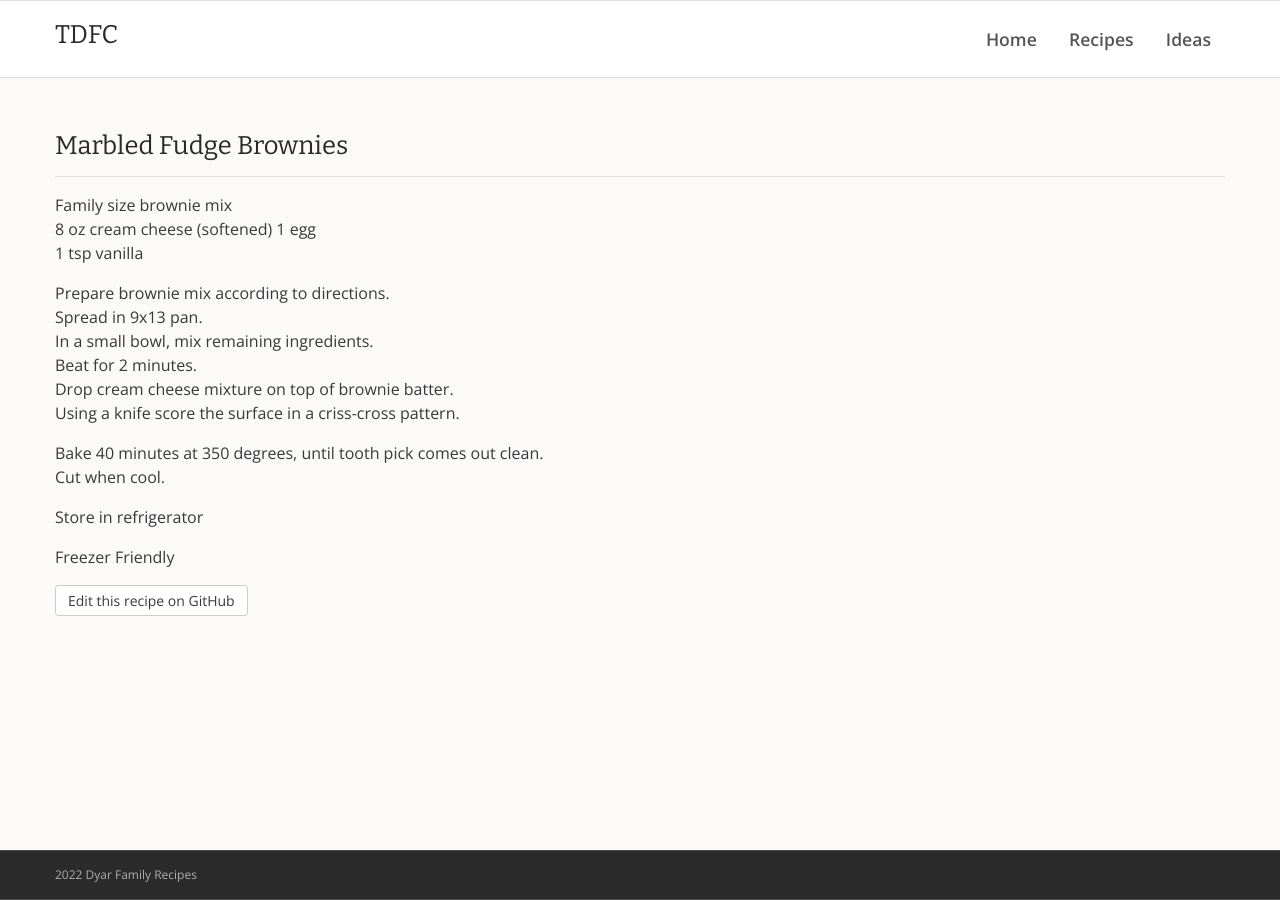
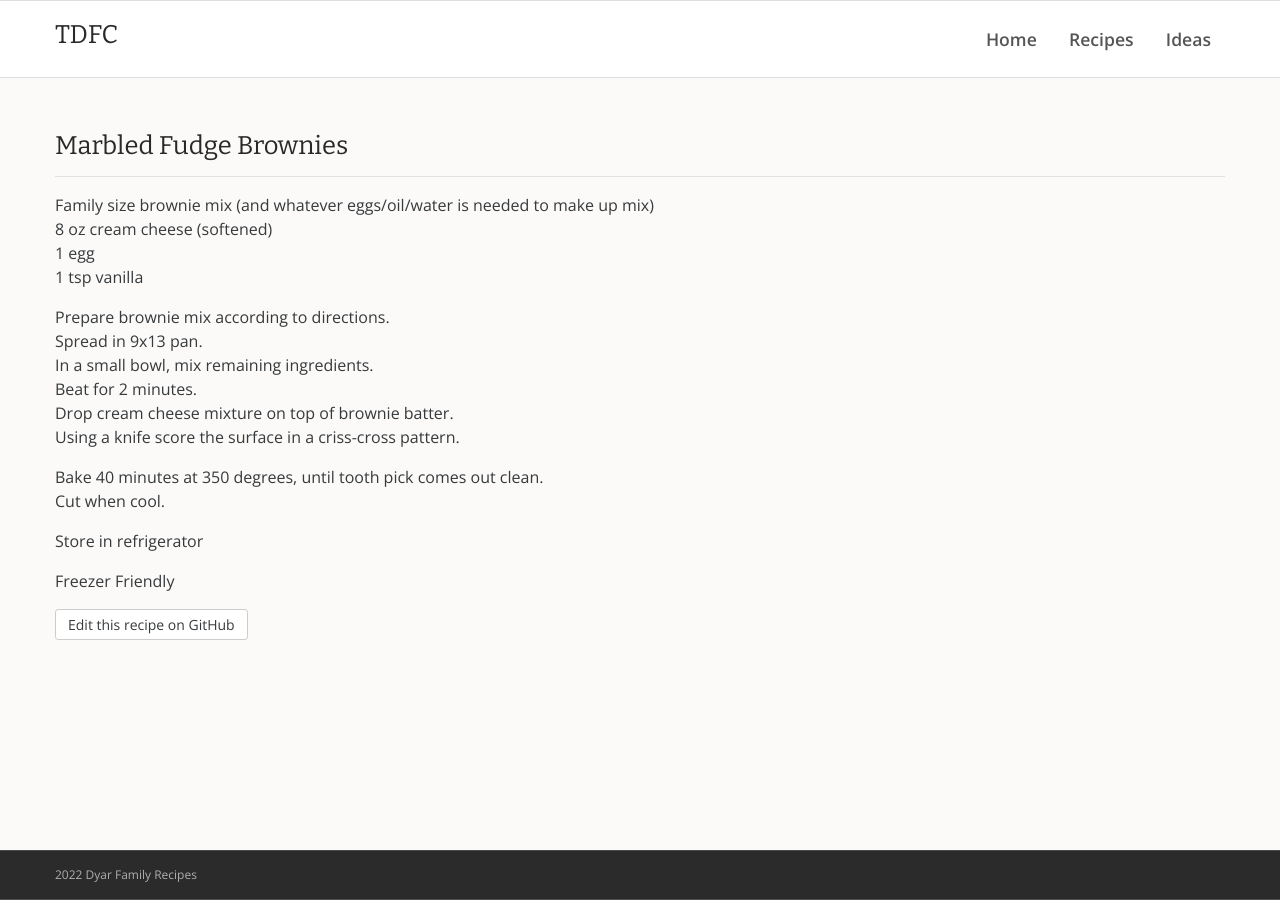
Before and after one commit to rdyar/tdfc, a Jekyll site: the page built from _desserts/marbled-fudge-brownies.md, in a window 1280 px wide. Built offline with Jekyll 4.4.1, drawn with Linux system fonts in a browser that asks for light colours.

Commit message:
Update marbled-fudge-brownies.md

```diff
--- a/_desserts/marbled-fudge-brownies.md
+++ b/_desserts/marbled-fudge-brownies.md
@@ -1,7 +1,7 @@
 ---
 ---
 
-Family size brownie mix
+Family size brownie mix (and whatever eggs/oil/water is needed to make up mix)
 8 oz cream cheese (softened)
 1 egg
 1 tsp vanilla
```
